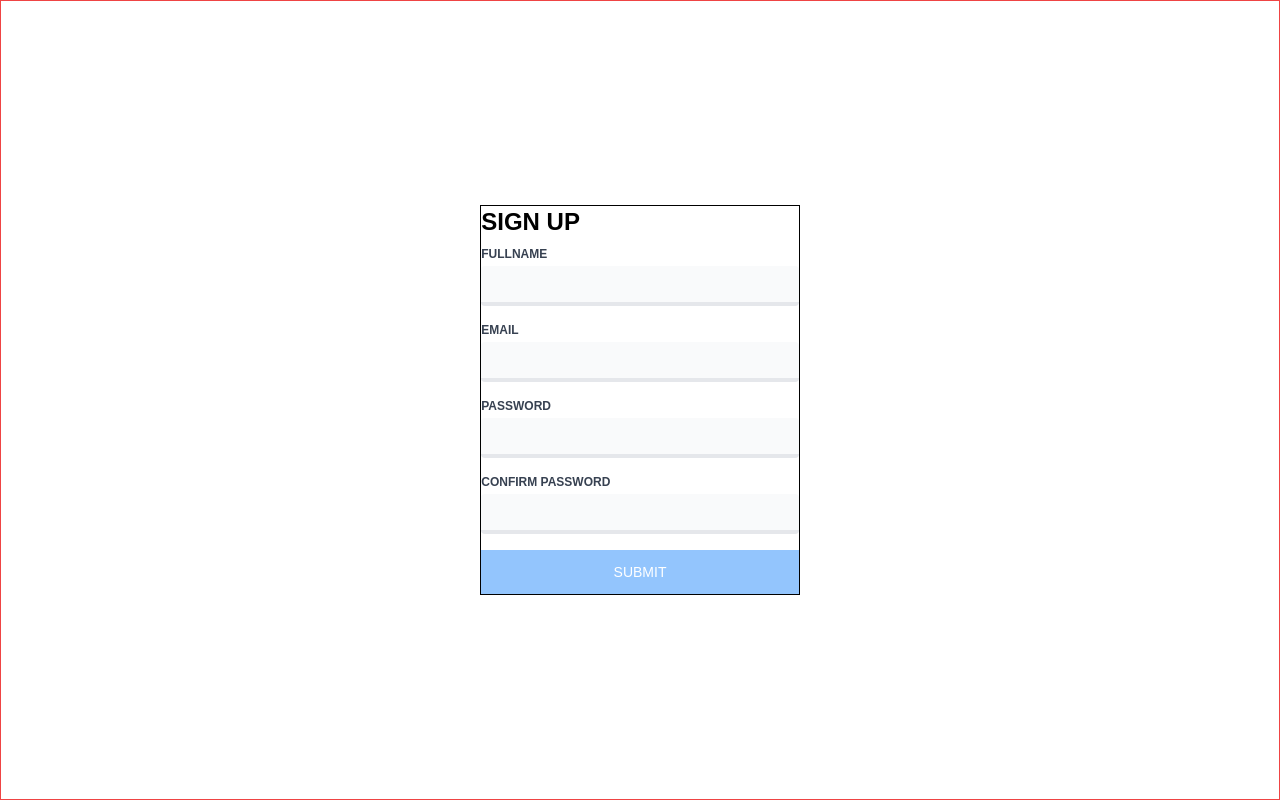
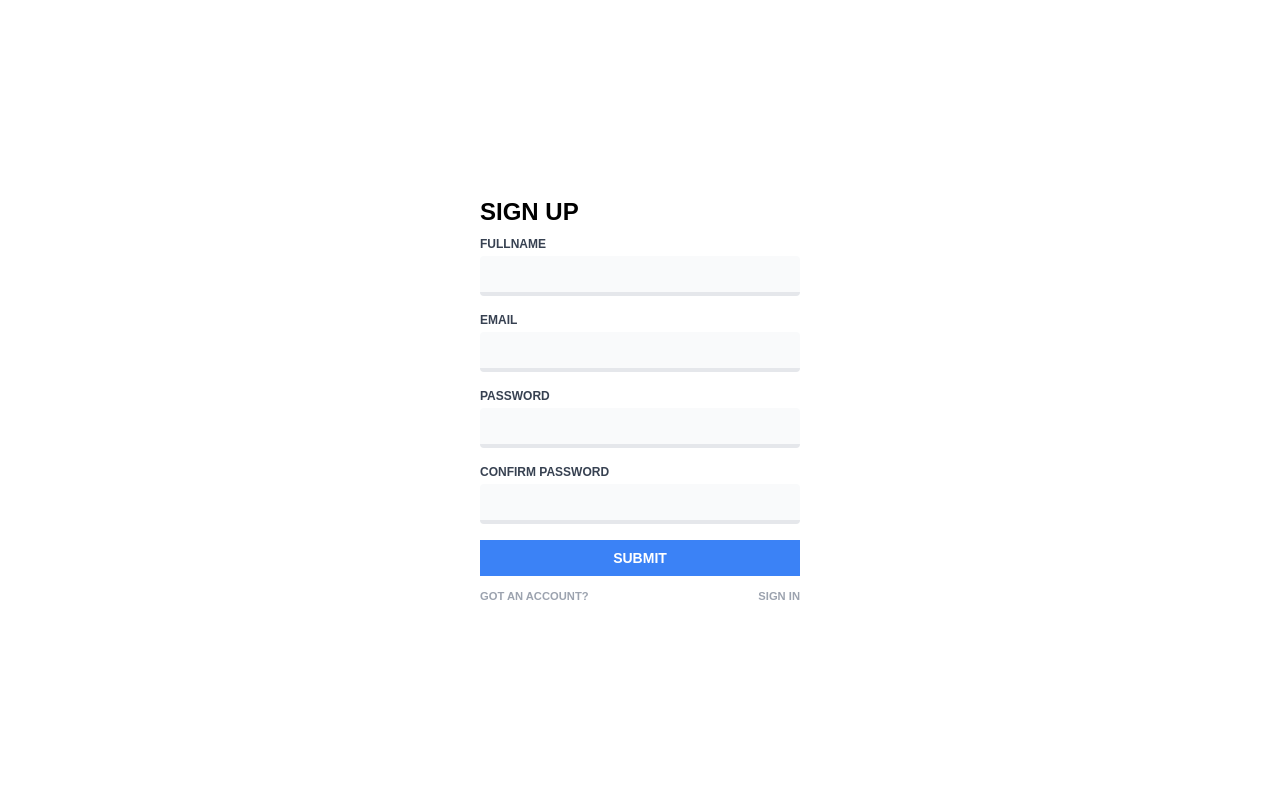
Before and after one commit to DanielBello7/time-tracker, a Next.js app: page /users in a window 1280 px wide. Built offline with nearby package versions, Linux system fonts and the light colour scheme.

Commit message:
updating authentication components

```diff
--- a/components/authentication.tsx
+++ b/components/authentication.tsx
@@ -4,24 +4,44 @@ import React from "react";
 enum SCREEN { REGISTER, LOGIN }
 type ACTIVE_SCREEN = SCREEN.LOGIN | SCREEN.REGISTER;
 
+interface AuthenticationSubComponentProps {
+    setHide: React.Dispatch<React.SetStateAction<boolean>>
+}
+
 export default function Authentication() {
     const [screen, setScreen] = React.useState<ACTIVE_SCREEN>(SCREEN.REGISTER);
+    const [hide, setHide] = React.useState(false);
+
+    const HandleScreenChange = () => {
+        if (screen === SCREEN.LOGIN) return setScreen(SCREEN.REGISTER)
+        else return setScreen(SCREEN.LOGIN);
+    }
+
     return (
-        <div className="border border-red-500 w-full h-screen flex items-center justify-center">
-            <div className="w-1/4 border border-black">
+        <div className="w-full h-screen flex items-center justify-center">
+            <div className="w-1/4">
                 {
                     screen === SCREEN.LOGIN
-                        ? <LoginComponent />
+                        ? <LoginComponent setHide={setHide} />
                         : screen === SCREEN.REGISTER
-                            ? <RegisterComponent />
+                            ? <RegisterComponent setHide={setHide} />
                             : null
+                }
+                {
+                    !hide &&
+                    <div className="flex justify-between items-center font-bold uppercase text-gray-400 fs-7 mt-3">
+                        <p>{screen === SCREEN.LOGIN ? "need an account?" : "got an account?"}</p>
+                        <button className="uppercase hover:text-black" type="button" onClick={HandleScreenChange}>
+                            {screen === SCREEN.LOGIN ? "register" : "sign in"}
+                        </button>
+                    </div>
                 }
             </div>
         </div>
     )
 }
 
-function RegisterComponent() {
+function RegisterComponent(props: AuthenticationSubComponentProps) {
     const [fullname, setFullname] = React.useState("");
     const [email, setEmail] = React.useState("");
     const [password, setPassword] = React.useState("");
@@ -32,12 +52,14 @@ function RegisterComponent() {
         event.preventDefault();
         if (!fullname.trim() || !email.trim() || !password.trim() || !confirm.trim()) return
         if (password !== confirm) return
+        props.setHide(true);
         setIsLoading(true);
 
         try {
 
         }
         catch (error: any) {
+            props.setHide(false);
             return setIsLoading(false);
         }
     }
@@ -81,17 +103,57 @@ function RegisterComponent() {
                 value={confirm}
             />
 
-            <button className="w-full text-center uppercase text-sm bg-blue-300 text-white p-3 hover:opacity-50" type="submit" disabled={isLoading && true}>
+            <button className="w-full text-center uppercase text-sm bg-blue-500 font-bold text-white p-2 hover:opacity-50" type="submit" disabled={isLoading && true}>
                 {isLoading ? "Loading..." : "submit"}
             </button>
         </form>
     )
 }
 
-function LoginComponent() {
+function LoginComponent(props: AuthenticationSubComponentProps) {
+    const [isLoading, setIsLoading] = React.useState(false);
+    const [email, setEmail] = React.useState("");
+    const [password, setPassword] = React.useState("");
+
+    const HandleSubmit = (event: React.FormEvent) => {
+        event.preventDefault();
+        if (!email.trim() || !password.trim()) return
+        props.setHide(true);
+        setIsLoading(true);
+
+        try {
+
+        }
+        catch (error: any) {
+            props.setHide(false);
+            return setIsLoading(false);
+        }
+    }
+
     return (
-        <div className="w-full">
+        <form className="w-full" onSubmit={HandleSubmit}>
+            <h1 className="uppercase font-bold text-2xl mb-2">login</h1>
+            <InputBox
+                setValue={setEmail}
+                length="100"
+                id="email"
+                title="email"
+                type="email"
+                value={email}
+            />
 
-        </div>
+            <InputBox
+                setValue={setPassword}
+                length="100"
+                id="password"
+                title="password"
+                type="password"
+                value={password}
+            />
+
+            <button className="w-full text-center uppercase text-sm bg-blue-500 text-white p-2 font-bold hover:opacity-50" type="submit" disabled={isLoading && true}>
+                {isLoading ? "Loading..." : "login"}
+            </button>
+        </form>
     )
 }
--- a/styles/globals.css
+++ b/styles/globals.css
@@ -12,3 +12,15 @@ body {
   box-sizing: border-box;
   transition: 0.4s ease-in-out all;
 }
+
+.fs-7 {
+  font-size: 0.7rem;
+}
+
+.fs-8 {
+  font-size: 0.8rem;
+}
+
+.fs-9 {
+  font-size: 0.9rem;
+}
```
